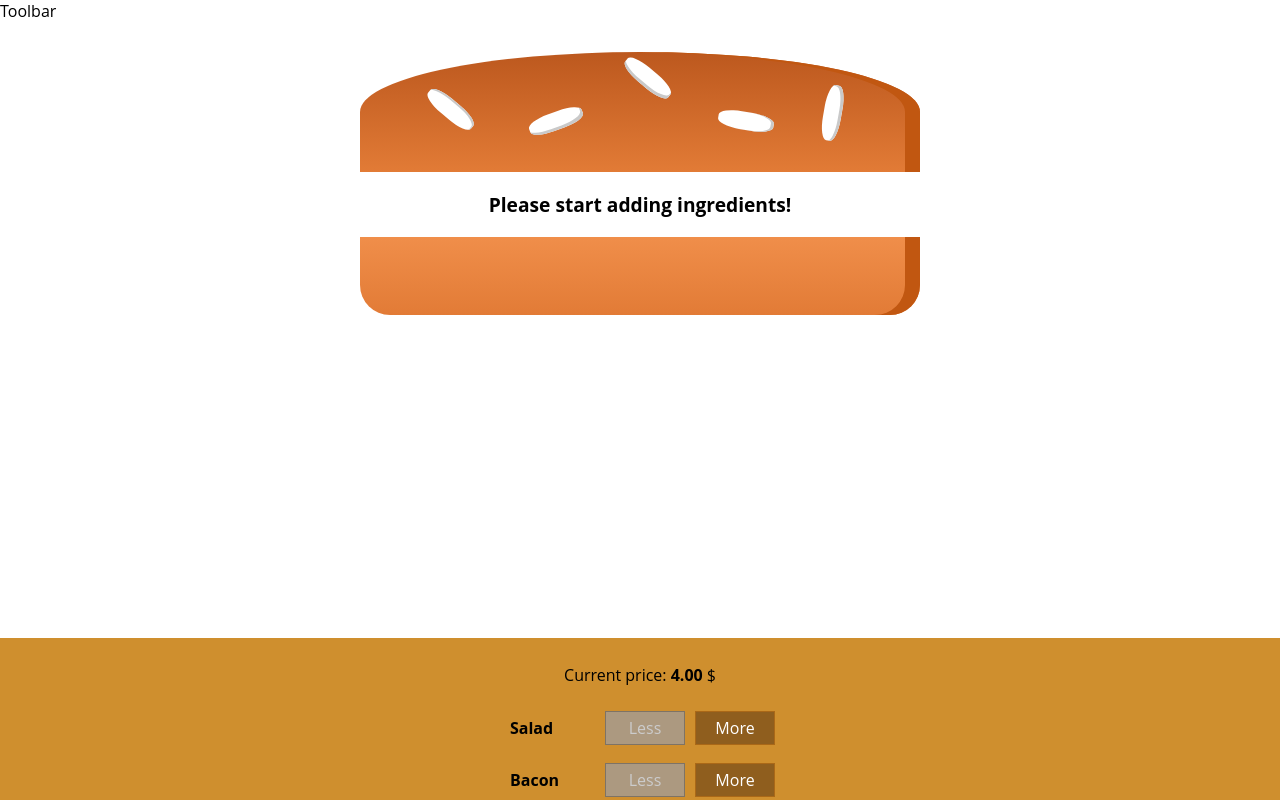
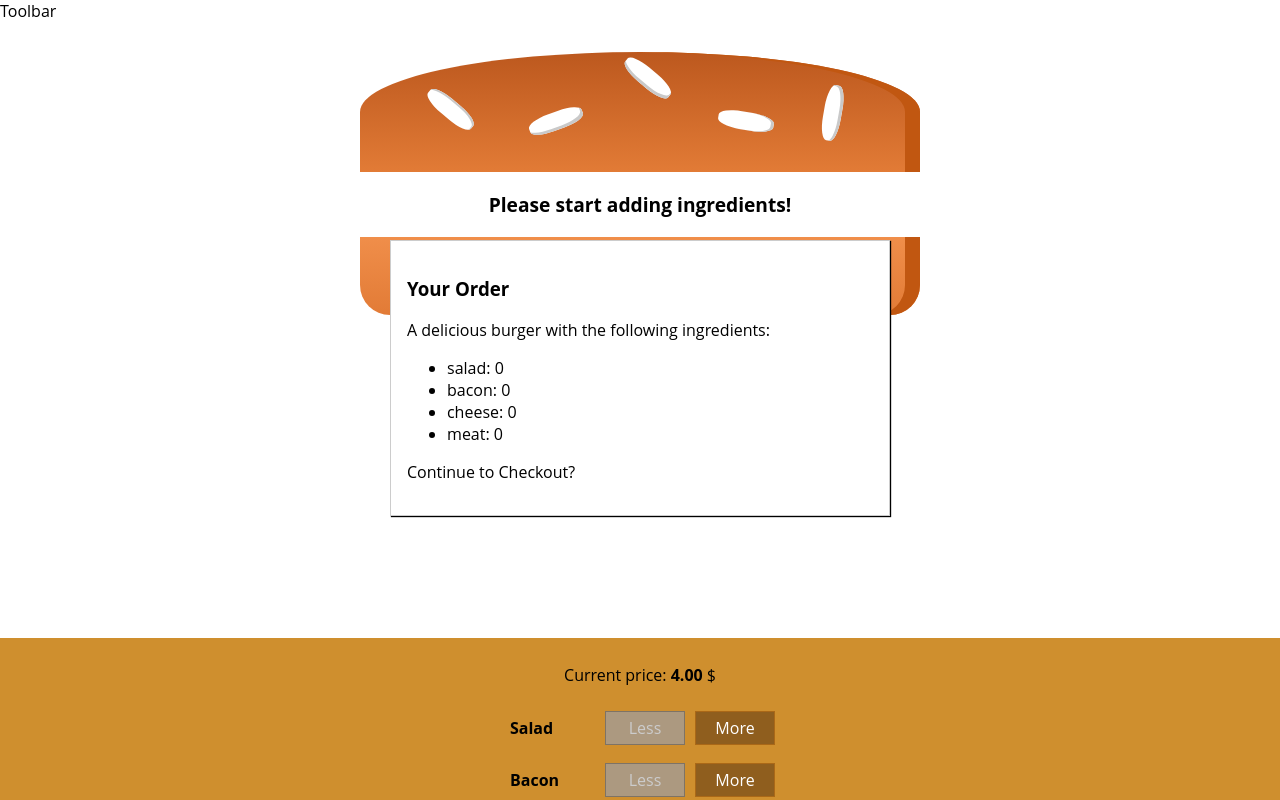
Before and after one commit to Dominik-Zajac/React..-..Burger-App, a React app: page / in a window 1280 px wide. Shown: the top 800 px of the page. Built offline with nearby package versions, Linux system fonts and the light colour scheme.

Commit message:
Create the order summary modal

```diff
--- /dev/null
+++ b/src/components/OrderSummary/OrderSummary.js
@@ -0,0 +1,27 @@
+import React from 'react';
+
+/* Components */
+import Aux from '../../hoc/Aux';
+
+const orderSummary = (props) => {
+    const ingredientSummary = Object.keys(props.ingredients)
+        .map(ingredientKey => {
+            return (
+                <li key={ingredientKey}>
+                    <span stlye={{ textTransform: 'captalize' }}>{ingredientKey}</span>
+                    : {props.ingredients[ingredientKey]}
+                </li>);
+        })
+    return (
+        <Aux>
+            <h3>Your Order</h3>
+            <p>A delicious burger with the following ingredients:</p>
+            <ul>
+                {ingredientSummary}
+            </ul>
+            <p>Continue to Checkout?</p>
+        </Aux>
+    );
+};
+
+export default orderSummary;
--- /dev/null
+++ b/src/components/UI/Modal/Modal.css
@@ -0,0 +1,20 @@
+.Modal {
+    position: fixed;
+    z-index: 500;
+    top: 30%;
+    left: 15%;
+    width: 70%;
+    padding: 16px;
+    border: 1px solid #ccc;
+    background-color: white;
+    box-sizing: border-box;
+    box-shadow: 1px 1px 1px black;
+    transition: all 0.3s ease-out;
+}
+
+@media (min-width: 600px) {
+    .Modal {
+        width: 500px;
+        left: calc(50% - 250px);
+    }
+}
--- /dev/null
+++ b/src/components/UI/Modal/Modal.js
@@ -0,0 +1,12 @@
+import React from 'react';
+
+/* Styles */
+import classes from './Modal.css';
+
+const modal = (props) => (
+    <div className={classes.Modal}>
+        {props.children}
+    </div>
+);
+
+export default modal;
--- a/src/containers/BurgerBuilder/BurgerBuilder.js
+++ b/src/containers/BurgerBuilder/BurgerBuilder.js
@@ -4,6 +4,8 @@
 import Aux from '../../hoc/Aux';
 import Burger from '../../components/Burger/Burger';
 import BuilControls from '../../components/Burger/BuildControls/BuildControls';
+import Modal from '../../components/UI/Modal/Modal';
+import OrderSummary from '../../components/OrderSummary/OrderSummary';
 
 const INGREDIENT_PRICES = {
     salad: 0.4,
@@ -98,6 +100,9 @@
 
         return (
             <Aux>
+                <Modal>
+                    <OrderSummary ingredients={this.state.ingredients} />
+                </Modal>
                 <Burger ingredients={this.state.ingredients} />
                 <BuilControls
                     disabled={disabledInfo}
```
